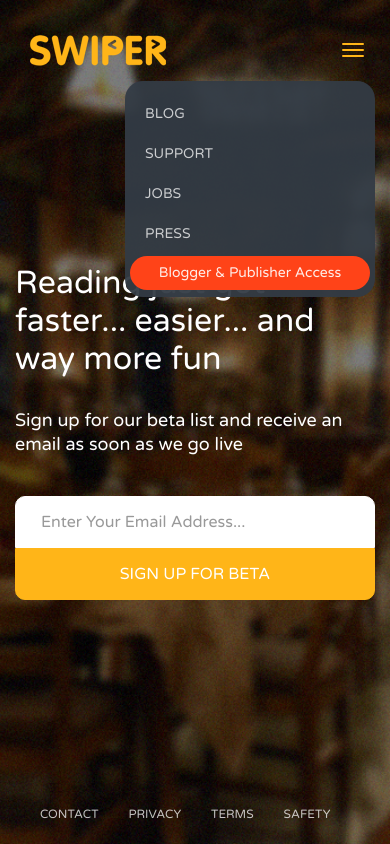
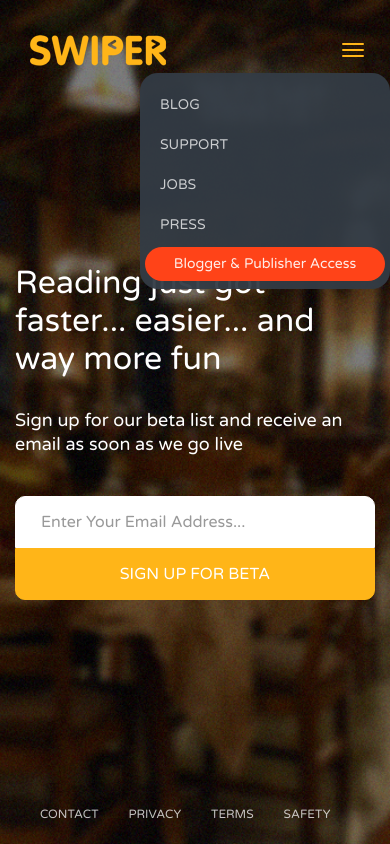
Before and after one commit to roaldjap/swiper-app, a PHP site: page / in a window 390 px wide, after a click on "Toggle navigation". Run offline with PHP 8.4, Linux system fonts and the light colour scheme.

Commit message:
fixed mobile nav bug

```diff
--- a/css/style.css
+++ b/css/style.css
@@ -78,7 +78,10 @@ body {
           border-top: none;
           -webkit-box-shadow: none;
           box-shadow: none;
-          border-radius: 18px; } }
+          border-radius: 18px;
+          position: absolute;
+          right: 0;
+          top: 90%; } }
       body .main-nav .navbar-collapse .navbar-nav li {
         padding: 0 5px; }
         body .main-nav .navbar-collapse .navbar-nav li .nav-link {
@@ -93,13 +96,14 @@ body {
           body .main-nav .navbar-collapse .navbar-nav li .nav-link:hover {
             background-color: transparent;
             color: white; }
-          @media screen and (min-width: 768px) and (max-width: 806px) {
+          @media screen and (min-width: 768px) and (max-width: 815px) {
             body .main-nav .navbar-collapse .navbar-nav li .nav-link {
               font-size: 12px; } }
-        body .main-nav .navbar-collapse .navbar-nav li .scroll-link {
-          color: #888888; }
-          body .main-nav .navbar-collapse .navbar-nav li .scroll-link:hover {
-            color: black; }
+        @media screen and (min-width: 768px) {
+          body .main-nav .navbar-collapse .navbar-nav li .scroll-link {
+            color: #888888; }
+            body .main-nav .navbar-collapse .navbar-nav li .scroll-link:hover {
+              color: black; } }
       body .main-nav .navbar-collapse .navbar-nav .b-access {
         padding: 0 0 0 15px; }
         @media screen and (max-width: 767px) {
@@ -113,6 +117,9 @@ body {
           color: rgba(255, 255, 255, 0.9);
           padding: 7px 20px;
           margin-top: 7px; }
+          @media screen and (max-width: 788px) {
+            body .main-nav .navbar-collapse .navbar-nav .b-access a {
+              padding: 7px 9px; } }
           body .main-nav .navbar-collapse .navbar-nav .b-access a:focus {
             background-color: #ff4318;
             color: rgba(255, 255, 255, 0.9); }
--- a/sass/_index-styles.sass
+++ b/sass/_index-styles.sass
@@ -85,6 +85,9 @@ body
         -webkit-box-shadow: none
         box-shadow: none
         border-radius: 18px
+        position: absolute
+        right: 0
+        top: 90%
 
       .navbar-nav
 
@@ -106,14 +109,16 @@ body
               background-color: transparent
               color: rgba(white, 1)
 
-            @media screen and (min-width: 768px) and (max-width: 806px)
+            @media screen and (min-width: 768px) and (max-width: 815px)
               font-size: 12px
 
           .scroll-link
-            color: lighten($primary-grey, 10%)
 
-            &:hover
-              color: black
+            @media screen and (min-width: 768px)
+              color: lighten($primary-grey, 10%)
+
+              &:hover
+                color: black
 
         .b-access
           padding: 0 0 0 15px
@@ -129,6 +134,9 @@ body
             color: rgba(white, 0.9)
             padding: 7px 20px
             margin-top: 7px
+
+            @media screen and (max-width: 788px)
+              padding: 7px 9px
 
             &:focus
               background-color: $primary-red
```
Also changed, not shown: 1 other file.
